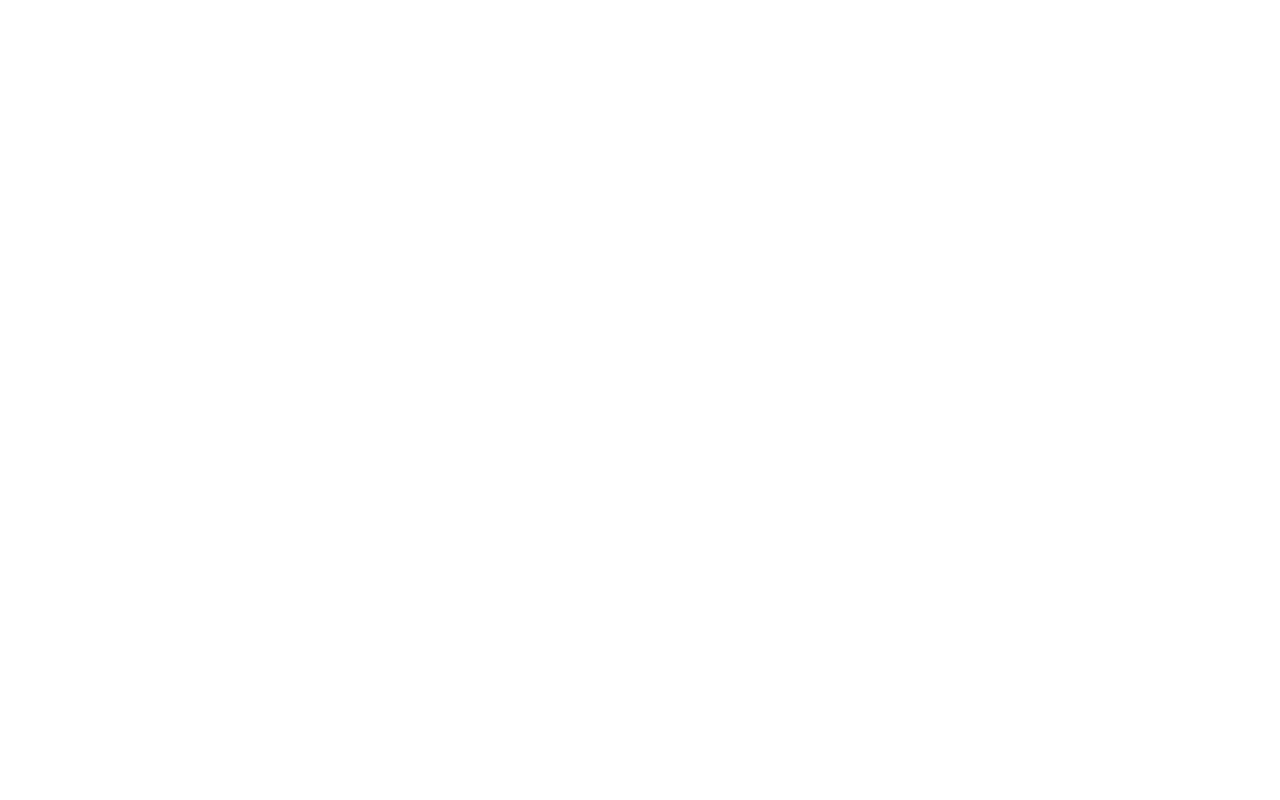
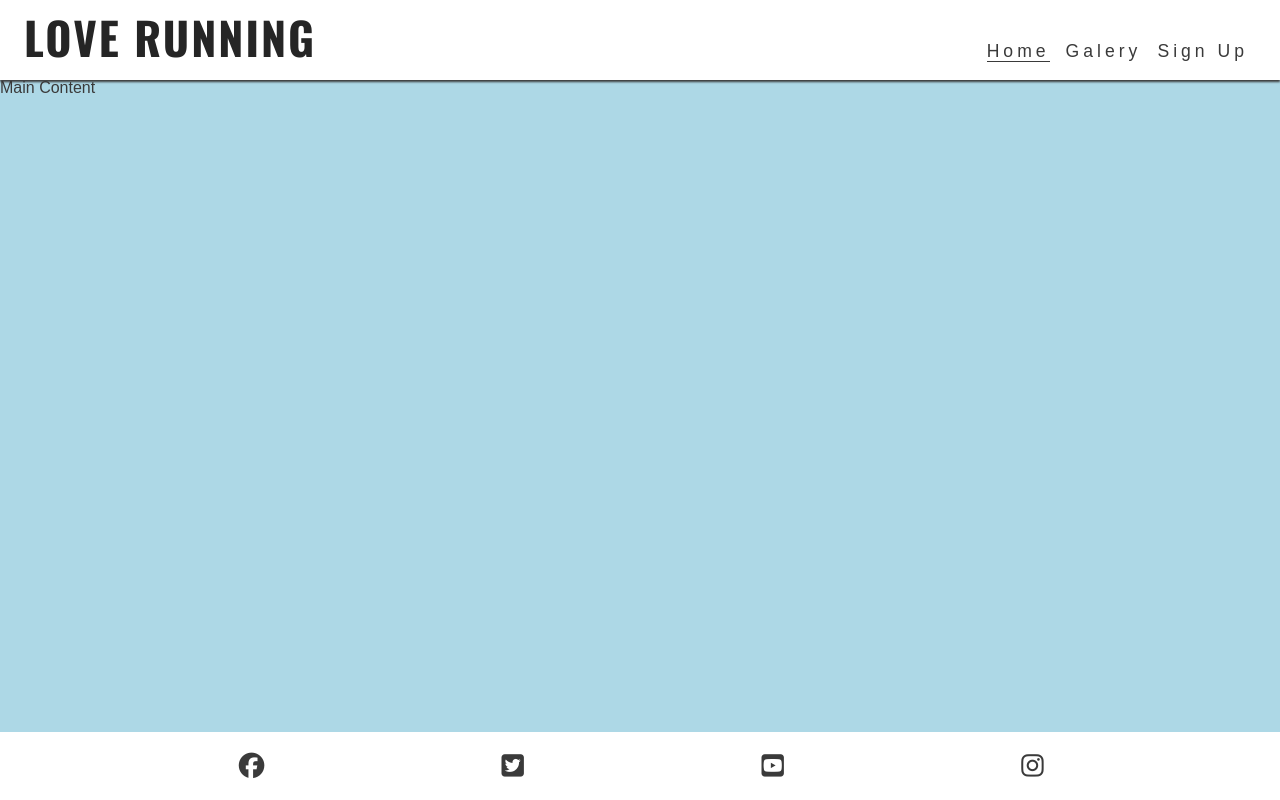
Before and after one commit to iliana-marquez/love-running, a plain HTML site: page signup.html in a window 1280 px wide. Drawn offline with nearby package versions, Linux system fonts and the light colour scheme.

Commit message:
added href links to nav menu

```diff
--- a/signup.html
+++ b/signup.html
@@ -0,0 +1,57 @@
+<!DOCTYPE html>
+<html lang="en">
+
+<head>
+    <meta charset="UTF-8">
+    <meta name="viewport" content="width=device-width, initial-scale=1.0">
+    <!-- Meta tags for search engines -->
+    <meta name="description"
+        content="Love Running. Club for runners in Dublin, Ireland. Urban running, trail running. Dublin docklands and Phoenix Park">
+    <meta name="keywords" content="love running, run, running club, runners, Ireland, Dublin, sport, exercise">
+    <!-- Title -->
+    <title>Love Running</title>
+    <!-- Favicon -->
+    <link rel="apple-touch-icon" sizes="180x180" href="assets/favicon/apple-touch-icon.png">
+    <link rel="icon" type="image/png" sizes="32x32" href="assets/favicon/favicon-32x32.png">
+    <link rel="icon" type="image/png" sizes="16x16" href="assets/favicon/favicon-16x16.png">
+    <!-- Stylesheet -->
+    <link rel="stylesheet" href="assets/css/style.css">
+
+</head>
+
+<body>
+    <!-- Header -->
+    <header>
+        <a href="index.html">
+            <h1 id="logo">Love Running</h1>
+        </a>
+        <input type="checkbox" id="nav-toggle" name="nav-toggle">
+        <label for="nav-toggle" class="nav-toggle-label"><i class="fa-solid fa-bars"></i></label>
+        <!-- Nav for semantic = tells browser is nav section -->
+        <nav>
+            <ul id="menu">
+                <li><a href="index.html" class="active">Home</a></li>
+                <li><a href="gallery.html">Galery</a></li>
+                <li><a href="signup.html">Sign Up</a></li>
+            </ul>
+        </nav>
+    </header>
+
+    <!-- Main Content -->
+    <main>Main Content</main>
+
+    <!-- Footer -->
+    <footer>
+        <ul id="social-networks">
+            <li><a href="https://facebook.com/" target="_blank" rel="noopener" aria-label="visit our Facebook page (opens in a new tab)"><i class="fa-brands fa-facebook"></i></a></li>
+            <li><a href="https://twitter.com/" target="_blank" rel="noopener" aria-label="visit our Twitter page (opens in a new tab)"><i class="fa-brands fa-square-twitter"></i></a></li>
+            <li><a href="https://youtube.com/" target="_blank" rel="noopener" aria-label="visit our Youtube page (opens in a new tab)"><i class="fa-brands fa-square-youtube"></i></a></li>
+            <li><a href="https://instagram.com/" target="_blank" rel="noopener" aria-label="visit our Instagram page (opens in a new tab)"><i class="fa-brands fa-instagram"></i></a></li>
+        </ul>
+    </footer>
+
+    <!-- font awesom kit -->
+    <script src="https://kit.fontawesome.com/6774d9e101.js" crossorigin="anonymous"></script>
+</body>
+
+</html>
```
Also changed, not shown: gallery.html (+3 -3 lines), index.html (+3 -3 lines).
